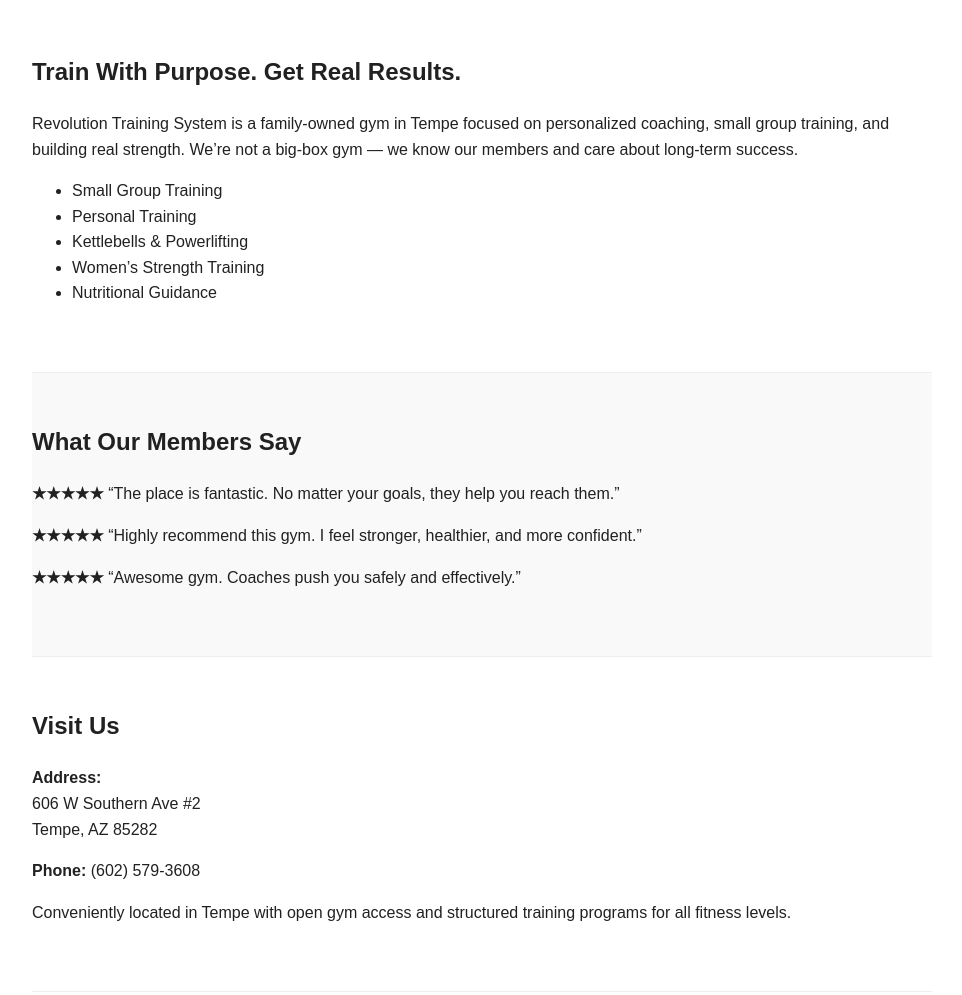
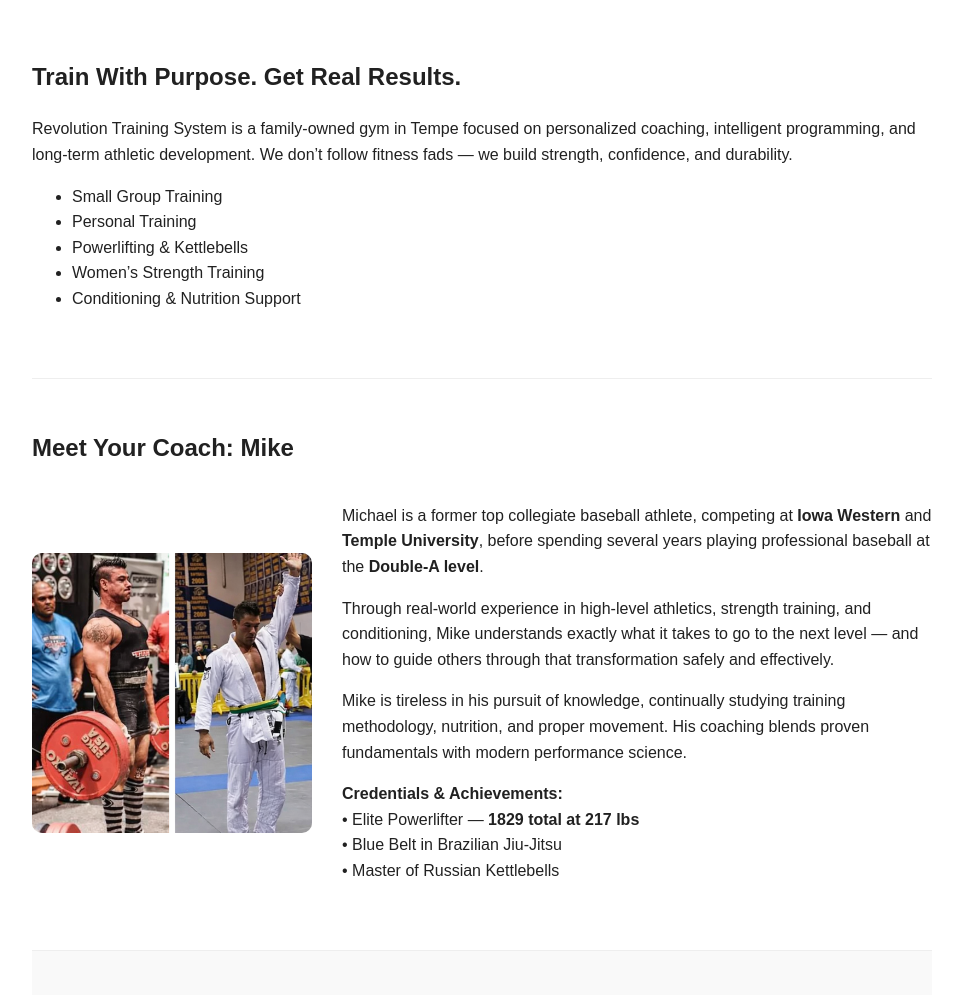
Before and after one commit to kimmerandcasper/revolutionarygym, a plain HTML site: page index.html in a window 1280 px wide. Shown: the part 386-1381 px from the top of the page, without its empty margins (158-1120 px from the left). Drawn offline with Linux system fonts and the light colour scheme.

Commit message:
fixing website

```diff
--- a/index.html
+++ b/index.html
@@ -18,9 +18,6 @@
       color: #fff;
       padding: 60px 20px;
       text-align: center;
-    }
-    header h1 {
-      margin-bottom: 10px;
     }
     .cta-btn {
       display: inline-block;
@@ -50,6 +47,20 @@
     .testimonials {
       background: #f9f9f9;
     }
+    .trainer {
+      display: flex;
+      flex-wrap: wrap;
+      gap: 30px;
+      align-items: center;
+    }
+    .trainer img {
+      max-width: 280px;
+      border-radius: 10px;
+      width: 100%;
+    }
+    .trainer-text {
+      flex: 1;
+    }
     footer {
       text-align: center;
       padding: 30px 20px;
@@ -71,10 +82,10 @@
 
 <body>
 
-  <!-- HERO / HEADER -->
+  <!-- HERO -->
   <header>
     <h1>Revolution Training System</h1>
-    <p>Family-Owned Strength & Fitness Gym in Tempe, AZ</p>
+    <p>Family-Owned Strength & Performance Gym in Tempe, AZ</p>
     <p>Personal Training • Small Group Training • Real Results</p>
 
     <a href="tel:+16025793608" class="cta-btn">
@@ -89,16 +100,56 @@
       <h2>Train With Purpose. Get Real Results.</h2>
       <p>
         Revolution Training System is a family-owned gym in Tempe focused on
-        personalized coaching, small group training, and building real strength.
-        We’re not a big-box gym — we know our members and care about long-term success.
+        personalized coaching, intelligent programming, and long-term athletic development.
+        We don’t follow fitness fads — we build strength, confidence, and durability.
       </p>
       <ul>
         <li>Small Group Training</li>
         <li>Personal Training</li>
-        <li>Kettlebells & Powerlifting</li>
+        <li>Powerlifting & Kettlebells</li>
         <li>Women’s Strength Training</li>
-        <li>Nutritional Guidance</li>
+        <li>Conditioning & Nutrition Support</li>
       </ul>
+    </section>
+
+    <!-- TRAINER -->
+    <section>
+      <h2>Meet Your Coach: Mike</h2>
+
+      <div class="trainer">
+        <img
+          src="https://raw.githubusercontent.com/kimmerandcasper/revolutionarygym/refs/heads/main/mike.PNG"
+          alt="Mike - Head Coach at Revolution Training System">
+
+        <div class="trainer-text">
+          <p>
+            Michael is a former top collegiate baseball athlete, competing at
+            <strong>Iowa Western</strong> and <strong>Temple University</strong>, before
+            spending several years playing professional baseball at the
+            <strong>Double-A level</strong>.
+          </p>
+
+          <p>
+            Through real-world experience in high-level athletics, strength training,
+            and conditioning, Mike understands exactly what it takes to go to the
+            next level — and how to guide others through that transformation safely
+            and effectively.
+          </p>
+
+          <p>
+            Mike is tireless in his pursuit of knowledge, continually studying
+            training methodology, nutrition, and proper movement. His coaching
+            blends proven fundamentals with modern performance science.
+          </p>
+
+          <p>
+            <strong>Credentials & Achievements:</strong><br>
+            • Elite Powerlifter — <strong>1829 total at 217 lbs</strong><br>
+            • Blue Belt in Brazilian Jiu-Jitsu<br>
+            • Master of Russian Kettlebells
+          </p>
+        </div>
+      </div>
     </section>
 
     <!-- TESTIMONIALS -->
@@ -118,14 +169,14 @@
       </p>
       <p><strong>Phone:</strong> (602) 579-3608</p>
       <p>
-        Conveniently located in Tempe with open gym access and structured training
-        programs for all fitness levels.
+        Conveniently located in Tempe with structured training programs and open gym
+        access for all experience levels.
       </p>
     </section>
 
   </div>
 
-  <!-- FINAL CALL TO ACTION -->
+  <!-- FINAL CTA -->
   <section class="call-box">
     <p>Ready to get started or have questions?</p>
     <a href="tel:+16025793608" class="cta-btn">
```
